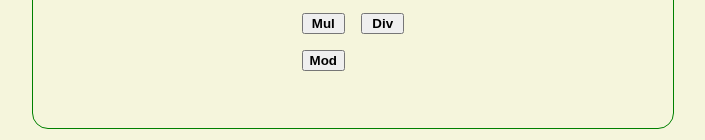
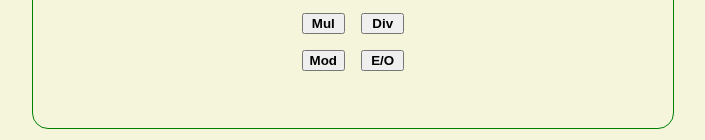
Before and after one commit to bilalhanifkhatri/simple-calculator, a plain HTML site: page index.html in a window 1280 px wide. Shown: the part 206-346 px from the top of the page, without its empty margins (287-992 px from the left). Drawn offline with Linux system fonts and the light colour scheme.

Commit message:
After adding Even / Odd Button

```diff
--- a/index.html
+++ b/index.html
@@ -22,6 +22,8 @@
             <button onclick="doCalculation('*'); return false">Mul</button>
             <button onclick="doCalculation('/'); return false">Div</button>
             <button onclick="doCalculation('%'); return false">Mod</button>
+            <button onclick="doCalculation('e/o'); return false">E/O</button>
+
             <!-- <button onclick="add(); return false">Add</button>
             <button onclick="sub(); return false">Sub</button>
             <button onclick="mul(); return false">Mul</button>
--- a/script.js
+++ b/script.js
@@ -12,6 +12,13 @@ function doCalculation(operator) {
         result = num1 / num2;
     } else if (operator === '%') {
         result = num1 % num2;
+    } else if (operator === 'e/o') {
+        let num = num1 % 2 ;
+        if(num === 1) {
+            result = "It's an Odd Number"
+        }else {
+            result = "It's an Even Number"
+        }
     }
     document.querySelector('#result').innerHTML = result;
 }
```
